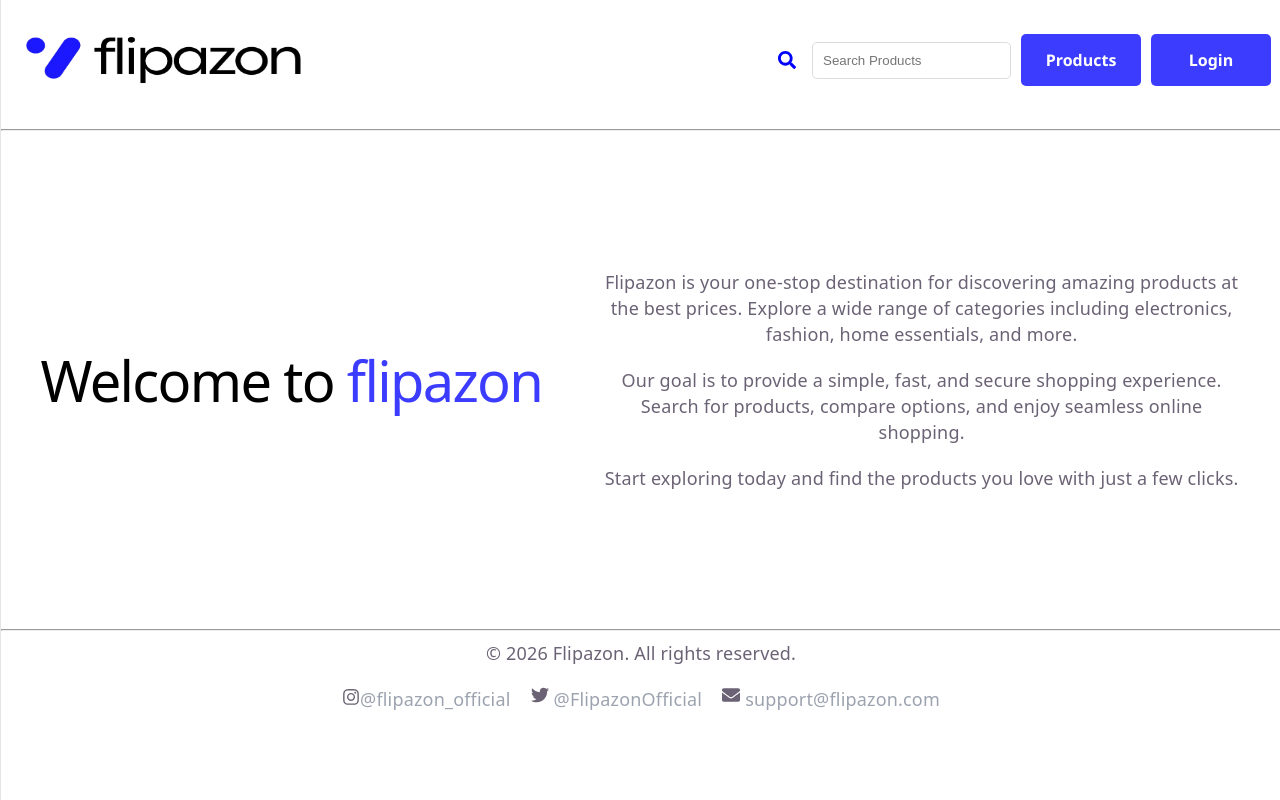
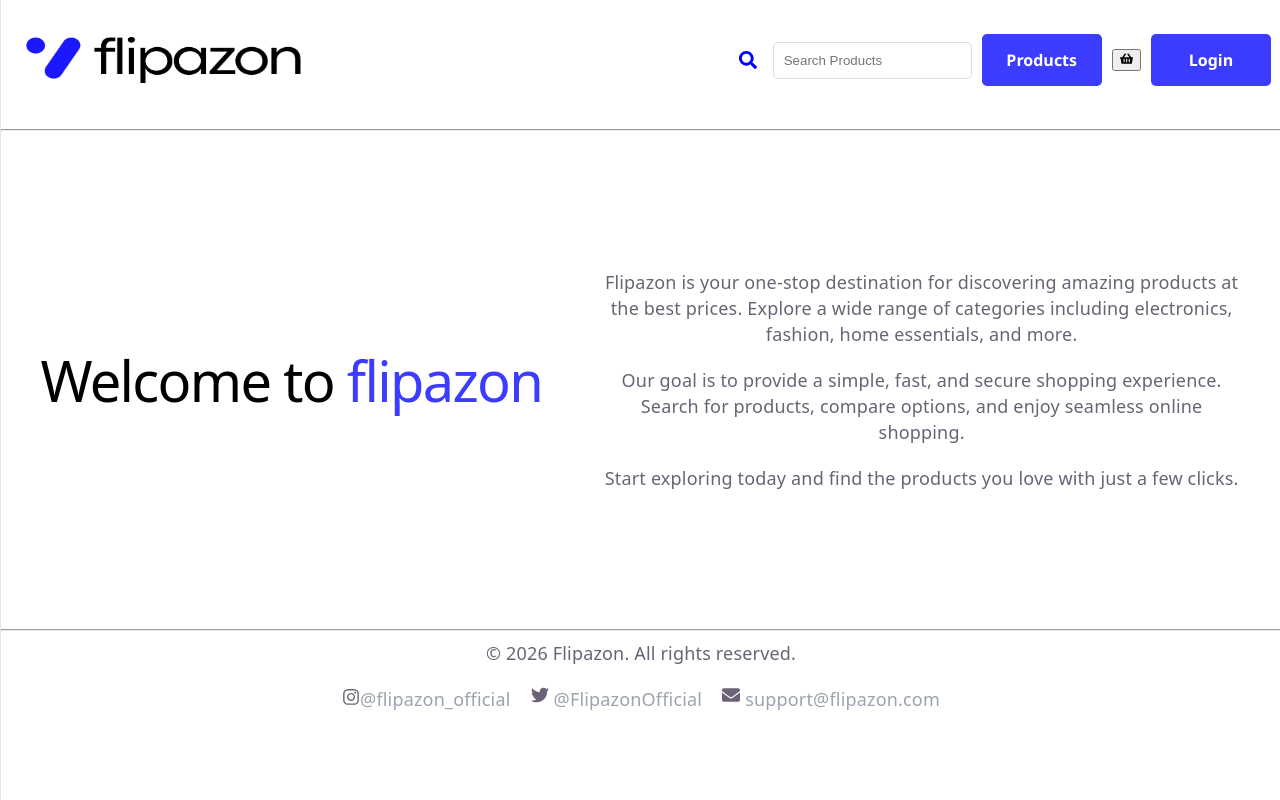
Before and after one commit to Sidhaarthan-K-G/flipazon, a React (Vite) app: page / in a window 1280 px wide. Built offline with nearby package versions, Linux system fonts and the light colour scheme.

Commit message:
Implemented navigation to cart container and solved the styling issues

```diff
--- a/src/App.css
+++ b/src/App.css
@@ -1,5 +1,5 @@
-.main-container{
-  height: 100vh;
+.app-container{
+  min-height: 100vh;
   width: 100vw;
   background-color: #ffffff;
 }
--- a/src/App.jsx
+++ b/src/App.jsx
@@ -4,19 +4,21 @@ import Footer from './components/Footer'
 import Products from './components/Products'
 import Login from './components/Login'
 import ProductsPage from './components/ProductsPage'
+import Cart from './components/Cart'
 import { BrowserRouter, Routes, Route } from 'react-router-dom'
 import './App.css'
 
 function App() {
   return (
     <BrowserRouter>
-      <div className="main-container">
+      <div className="app-container">
         <Navbar />
         <Routes>
           <Route path="/" element={<Home />} />
           <Route path="/login" element={<Login />} />
           <Route path="/products" element={<Products />} />
           <Route path="/productspage" element={<ProductsPage />} />
+          <Route path="/cart" element={<Cart />} />
         </Routes>
         <Footer />
       </div>
--- a/src/components/Carts/index.jsx
+++ b/src/components/Cart/index.jsx
@@ -1,3 +1,3 @@
-import '../Carts/index.css'
+import './index.css'
 const Cart = () => {}
 export default Cart
--- a/src/components/Footer/index.jsx
+++ b/src/components/Footer/index.jsx
@@ -1,4 +1,4 @@
-import '../Footer/index.css'
+import './index.css'
 import { FaInstagram, FaTwitter, FaEnvelope } from 'react-icons/fa'
 const Footer = () => {
   return (
--- a/src/components/Home/index.css
+++ b/src/components/Home/index.css
@@ -5,6 +5,7 @@
     justify-content: space-evenly;
     align-items: center;
     gap: 20px;
+    background-color: #ffffff;
 }
 .h-desc{
     display: flex;
--- a/src/components/Home/index.jsx
+++ b/src/components/Home/index.jsx
@@ -1,4 +1,4 @@
-import '../Home/index.css'
+import './index.css'
 const Home = () => {
   return (
     <div className="home">
--- a/src/components/Login/index.jsx
+++ b/src/components/Login/index.jsx
@@ -2,7 +2,7 @@ import logo from '../../assets/flipazonlogo2.png'
 import Cookies from 'js-cookie'
 import { useState, useEffect } from 'react'
 import { useNavigate } from 'react-router-dom'
-import '../Login/index.css'
+import './index.css'
 const Login = () => {
   const navigate = useNavigate()
   const [email, setEmail] = useState('')
--- a/src/components/Navbar/index.jsx
+++ b/src/components/Navbar/index.jsx
@@ -1,6 +1,6 @@
-import '../Navbar/index.css'
+import './index.css'
 import logo from '../../assets/flipazonlogo2.png'
-import { FaSearch } from 'react-icons/fa'
+import { FaSearch, FaShoppingBasket } from 'react-icons/fa'
 import Products from '../Products'
 import { useNavigate } from 'react-router-dom'
 const Navbar = () => {
@@ -11,6 +11,9 @@ const Navbar = () => {
     const login = () => {
         navigate('/login')
     }
+    const cart = () =>{
+        navigate('/cart')
+    }
     return(
         <>
             <div className='navbar'>
@@ -19,6 +22,7 @@ const Navbar = () => {
                     <FaSearch className='n-search-icon' />
                     <input type = 'search' className='n-search' placeholder='Search Products'/>
                     <button type = 'button' className='btn' onClick = {products}>Products</button>
+                    <button type = 'button' className='n-btn' onClick = {cart} ><FaShoppingBasket className='fa-shopping'/></button>
                     <button type = 'button' className='btn' onClick = {login}>Login</button>
 
                 </div>
--- a/src/components/Products/index.css
+++ b/src/components/Products/index.css
@@ -1,6 +1,5 @@
-.main-container{
+.product-container{
     overflow-y: auto;
-    height: 100vh;
 }
 .p-products-list{
     display: grid;
--- a/src/components/Products/index.jsx
+++ b/src/components/Products/index.jsx
@@ -1,9 +1,9 @@
-import '../Products/index.css'
+import './index.css'
 import { useState, useEffect } from 'react'
 import { useNavigate } from 'react-router-dom'
 const Products = () => {
   const navigate = useNavigate()
-  const [Products, setProducts] = useState([])
+  const [products, setProducts] = useState([])
   useEffect(() => {
     const getProducts = async () => {
       const response = await fetch('https://dummyjson.com/products')
@@ -12,15 +12,15 @@ const Products = () => {
     }
     getProducts()
   }, [])
-  const productspage = (products) => {
-    navigate('/productspage', {state : products})
+  const handleProductClick = (product) => {
+    navigate('/productspage', {state : product})
   }
   return (
-    <div className="main-container">
+    <div className="product-container">
       <h1 className="p-heading">Products</h1>
       <ul className="p-products-list">
-        {Products.map((each) => (
-          <li key={each.id} className="p-product-card" onClick={() =>productspage(each)}>
+        {products.map((each) => (
+          <li key={each.id} className="p-product-card" onClick={() =>handleProductClick(each)}>
             <img src={each.images[0]} alt={each.title} className="p-img" />
             <h3 className="p-title">{each.title}</h3>
             <div className="p-purchase">
--- a/src/components/ProductsPage/index.jsx
+++ b/src/components/ProductsPage/index.jsx
@@ -1,4 +1,4 @@
-import '../ProductsPage/index.css'
+import './index.css'
 import { useLocation } from 'react-router-dom'
 import { FaShoppingBag } from 'react-icons/fa'
 const ProductsPage = () => {
```
Also changed, not shown: src/components/Cart/index.css (added).
